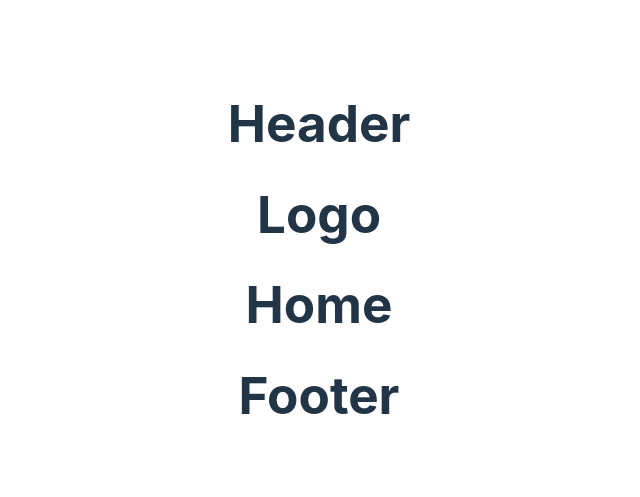
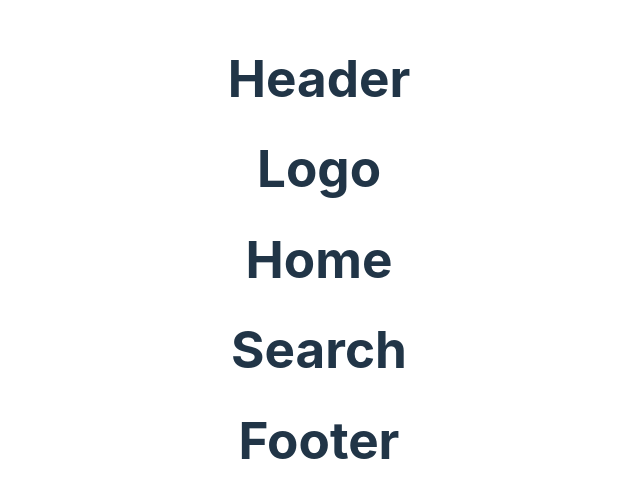
Before and after one commit to KrismarvelTicoalu/Exercise-10, a React (Vite) app: page / in a window 1280 px wide. Shown: the part 141-638 px from the top of the page, without its empty margins (321-961 px from the left). Built offline with nearby package versions, Linux system fonts and the light colour scheme.

Commit message:
add Search

```diff
--- a/src/components/Home/index.jsx
+++ b/src/components/Home/index.jsx
@@ -1,5 +1,11 @@
+import Search from "../Search"
 function Home() {
-    return <h1>Home</h1>
+    return (
+      <div>
+        <h1>Home</h1>
+        <Search/>
+      </div>
+    )
   }
 
   export default Home
--- /dev/null
+++ b/src/components/Search/index.jsx
@@ -0,0 +1,5 @@
+function Search() {
+    return <h1>Search</h1>
+  }
+
+  export default Search
```
